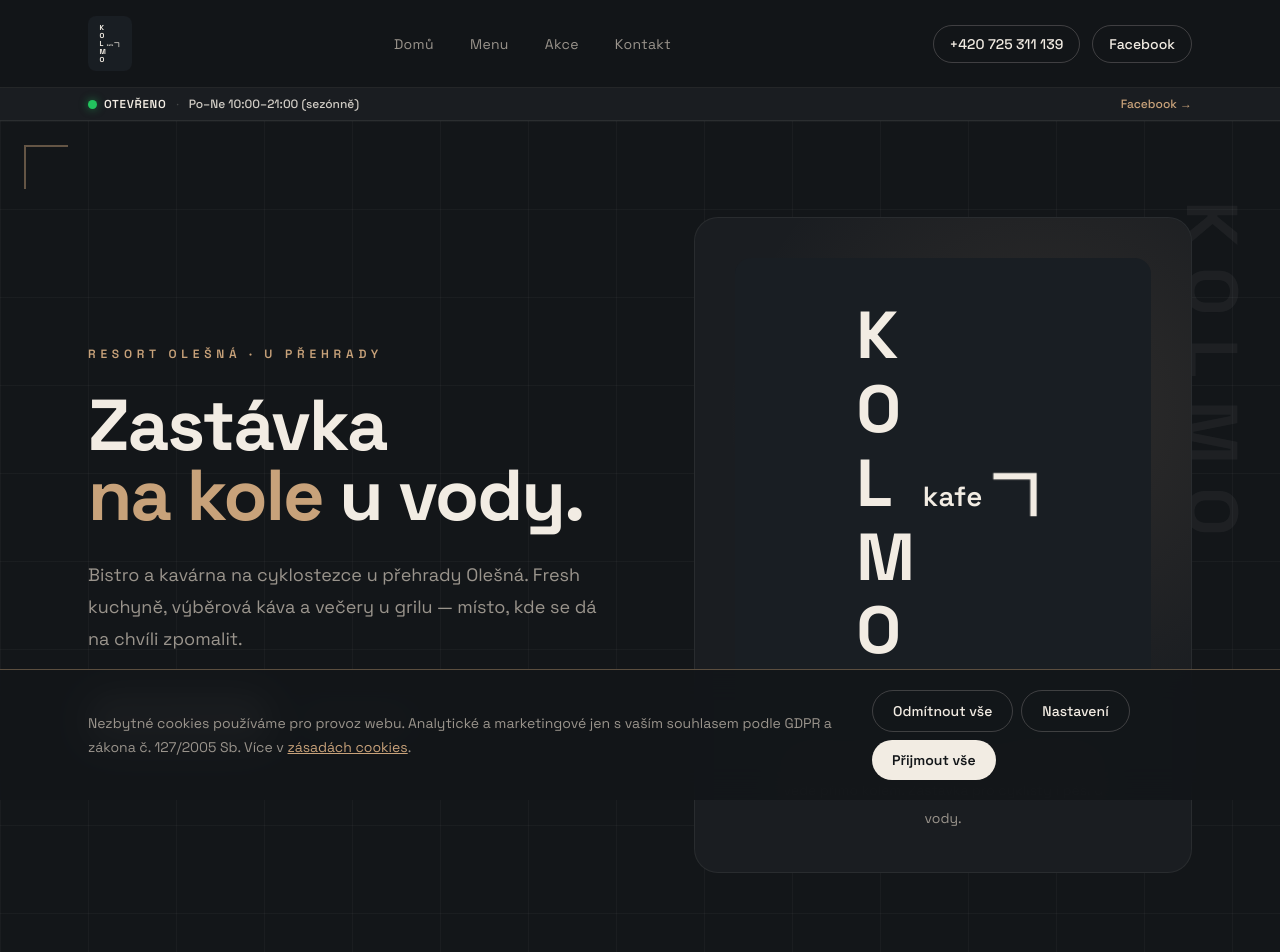
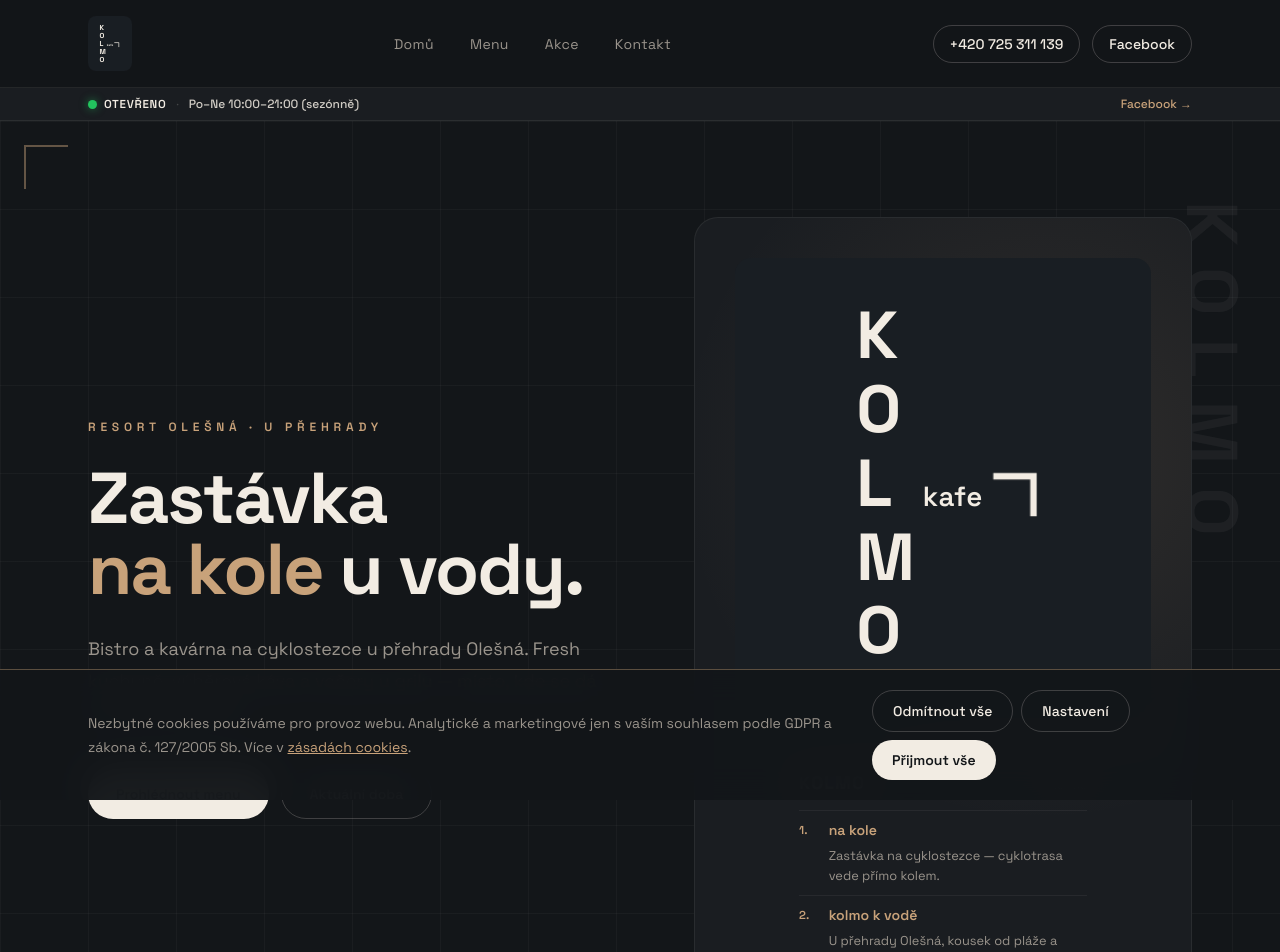
Before and after one commit to radimski/kolmo-kafe, a Next.js app: page / in a window 1280 px wide. Shown: the top 952 px of the page. Built offline with nearby package versions, Linux system fonts and the light colour scheme.

Commit message:
Add dictionary-style Kolmo name explanation under logo
Combine na kole and kolmo k vodě as numbered dictionary senses.

Co-authored-by: radim.pajurek <radim.pajurek@hotmail.com>

```diff
--- a/src/app/kolmo.css
+++ b/src/app/kolmo.css
@@ -132,6 +132,75 @@
 .kolmo-logo-nav-img {
   height: 2.75rem;
   width: auto;
+}
+
+.kolmo-dict {
+  margin-top: 2rem;
+  width: 100%;
+  max-width: 18rem;
+  border-top: 1px solid rgba(242, 236, 227, 0.1);
+  padding-top: 1.25rem;
+  text-align: left;
+}
+
+.kolmo-dict-head {
+  display: flex;
+  align-items: baseline;
+  justify-content: space-between;
+  gap: 0.75rem;
+  margin-bottom: 0.85rem;
+}
+
+.kolmo-dict-word {
+  font-size: 1.125rem;
+  font-weight: 700;
+  letter-spacing: 0.06em;
+  text-transform: uppercase;
+  color: var(--kolmo-cream);
+}
+
+.kolmo-dict-pron {
+  font-size: 0.75rem;
+  font-style: italic;
+  color: var(--kolmo-muted);
+}
+
+.kolmo-dict-senses {
+  list-style: none;
+  margin: 0;
+  padding: 0;
+  counter-reset: kolmo-sense;
+}
+
+.kolmo-dict-senses li {
+  display: grid;
+  grid-template-columns: 1.35rem 1fr;
+  gap: 0.35rem 0.5rem;
+  counter-increment: kolmo-sense;
+  padding: 0.55rem 0;
+  border-top: 1px solid rgba(242, 236, 227, 0.06);
+}
+
+.kolmo-dict-senses li::before {
+  content: counter(kolmo-sense) ".";
+  font-size: 0.72rem;
+  font-weight: 600;
+  color: var(--kolmo-crema);
+  padding-top: 0.15rem;
+}
+
+.kolmo-dict-term {
+  grid-column: 2;
+  font-size: 0.88rem;
+  font-weight: 600;
+  color: var(--kolmo-crema);
+}
+
+.kolmo-dict-def {
+  grid-column: 2;
+  font-size: 0.8rem;
+  line-height: 1.55;
+  color: var(--kolmo-muted);
 }
 
 .kolmo-offerings {
--- a/src/app/page.tsx
+++ b/src/app/page.tsx
@@ -1,3 +1,4 @@
+import { KolmoDictionary } from "@/components/KolmoDictionary";
 import { KolmoLogo } from "@/components/KolmoLogo";
 import Link from "next/link";
 import { FacebookPostWindow } from "@/components/FacebookPostWindow";
@@ -75,9 +76,7 @@ export default async function KolmoPage() {
                 <div className="kolmo-logo-wrap w-full max-w-md">
                   <KolmoLogo variant="hero" animate className="mx-auto" />
                 </div>
-                <p className="mt-8 max-w-xs text-center text-sm leading-7 text-[#9a948c]">
-                  {kolmoConfig.nameStory}
-                </p>
+                <KolmoDictionary />
               </div>
             </div>
           </div>
--- /dev/null
+++ b/src/components/KolmoDictionary.tsx
@@ -0,0 +1,22 @@
+import { kolmoConfig } from "@/config/site";
+
+export function KolmoDictionary() {
+  const { headword, pronunciation, senses } = kolmoConfig.nameDictionary;
+
+  return (
+    <aside className="kolmo-dict" aria-label={`Význam názvu ${headword}`}>
+      <div className="kolmo-dict-head">
+        <p className="kolmo-dict-word">{headword}</p>
+        <p className="kolmo-dict-pron">{pronunciation}</p>
+      </div>
+      <ol className="kolmo-dict-senses">
+        {senses.map((sense) => (
+          <li key={sense.term}>
+            <span className="kolmo-dict-term">{sense.term}</span>
+            <span className="kolmo-dict-def">{sense.definition}</span>
+          </li>
+        ))}
+      </ol>
+    </aside>
+  );
+}
--- a/src/config/site.ts
+++ b/src/config/site.ts
@@ -1,8 +1,20 @@
 export const kolmoConfig = {
   name: "KOLMO kafe",
   tagline: "Bistro na cyklostezce u přehrady Olešná",
-  nameStory:
-    "Kolmo zní skoro jako na kole — a cyklostezka vede přímo kolem. Zastávka pro cyklisty i pěší u vody.",
+  nameDictionary: {
+    headword: "Kolmo",
+    pronunciation: "kol·mo",
+    senses: [
+      {
+        term: "na kole",
+        definition: "Zastávka na cyklostezce — cyklotrasa vede přímo kolem.",
+      },
+      {
+        term: "kolmo k vodě",
+        definition: "U přehrady Olešná, kousek od pláže a stezek.",
+      },
+    ],
+  },
   phone: "+420 725 311 139",
   phoneHref: "tel:+420725311139",
   email: "info@kolmokafe.cz",
```
